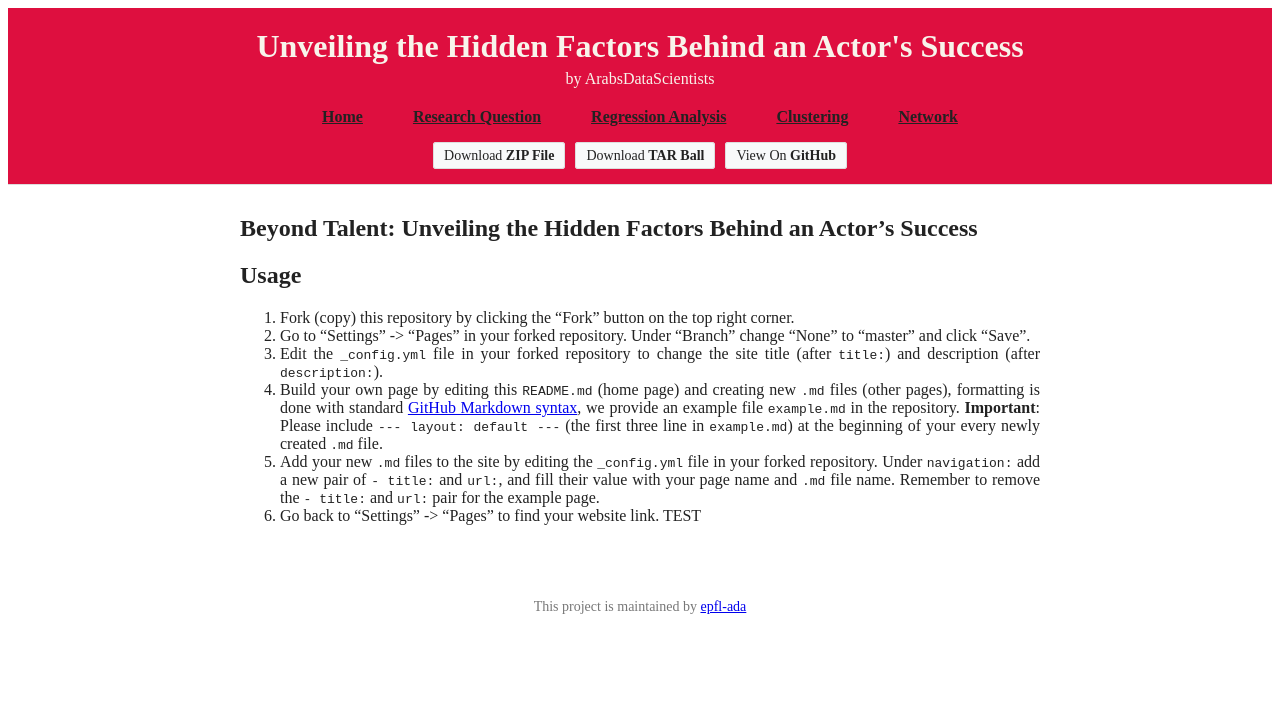
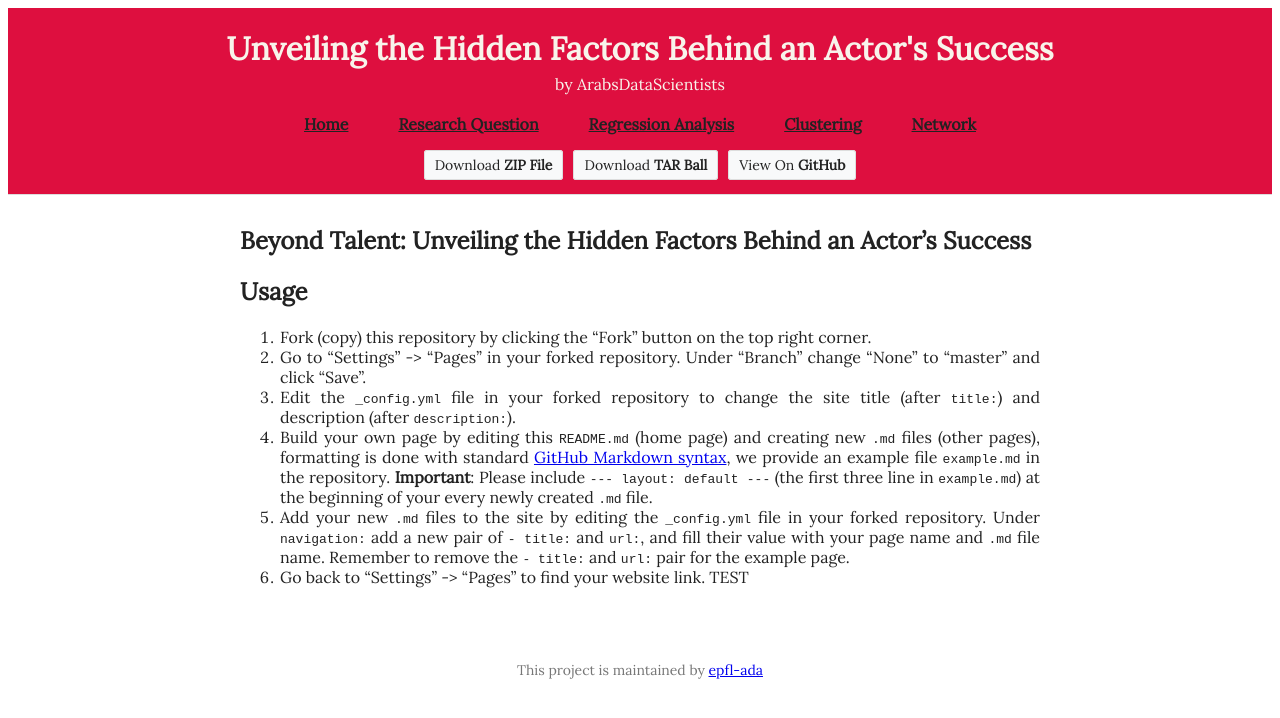
Before and after one commit to epfl-ada/ada-2024-project-arabsdatascientists2024, a Jekyll site: the page built from README.md, in a window 1280 px wide. Shown: the top 718 px of the page. Built offline with Jekyll 4.4.1, drawn with Linux system fonts in a browser that asks for light colours; our own code applies the rules of GitHub Pages for plain Markdown files.

Commit message:
Update default.html

```diff
--- a/_layouts/default.html
+++ b/_layouts/default.html
@@ -6,8 +6,22 @@
     <link rel="icon" type="image/png" href="assets/img/favicon.png">
     <title>{{ site.title | default: site.github.repository_name }} by {{ site.github.owner_name }}</title>
 
+    <!-- Link to Google Fonts for 'Lora' -->
+    <link href="https://fonts.googleapis.com/css2?family=Lora&display=swap" rel="stylesheet">
+
     <link rel="stylesheet" href="{{ '/assets/css/styles.css?v=' | append: site.github.build_revision | relative_url }}">
     <meta name="viewport" content="width=device-width">
+
+    <!-- Add smooth scrolling to the page -->
+    <style>
+      html {
+        scroll-behavior: smooth; /* Enables smooth scrolling for navigation links */
+      }
+
+      body {
+        font-family: 'Lora', 'Times New Roman', serif; /* Applies the Lora font */
+      }
+    </style>
   </head>
   <body>
     <div class="wrapper">
```
